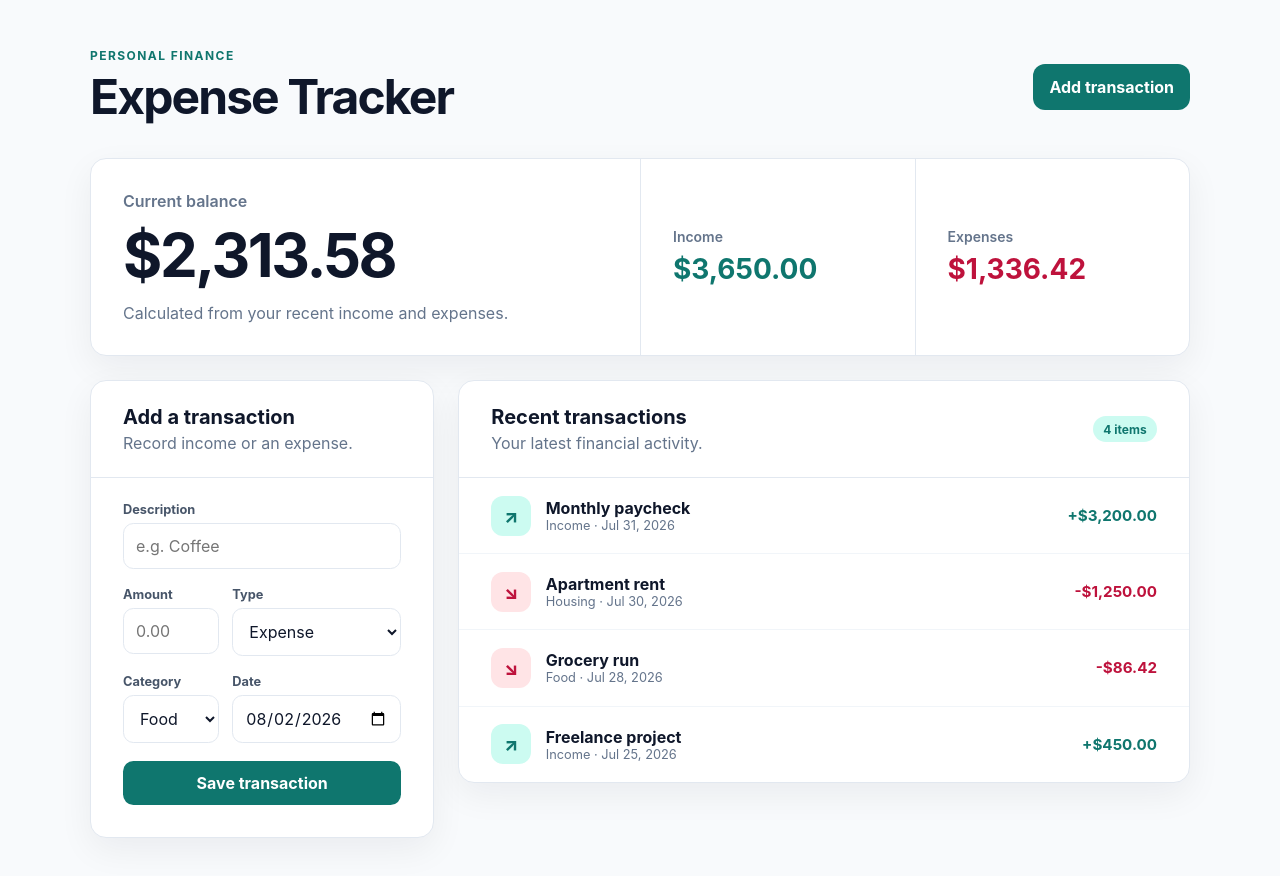
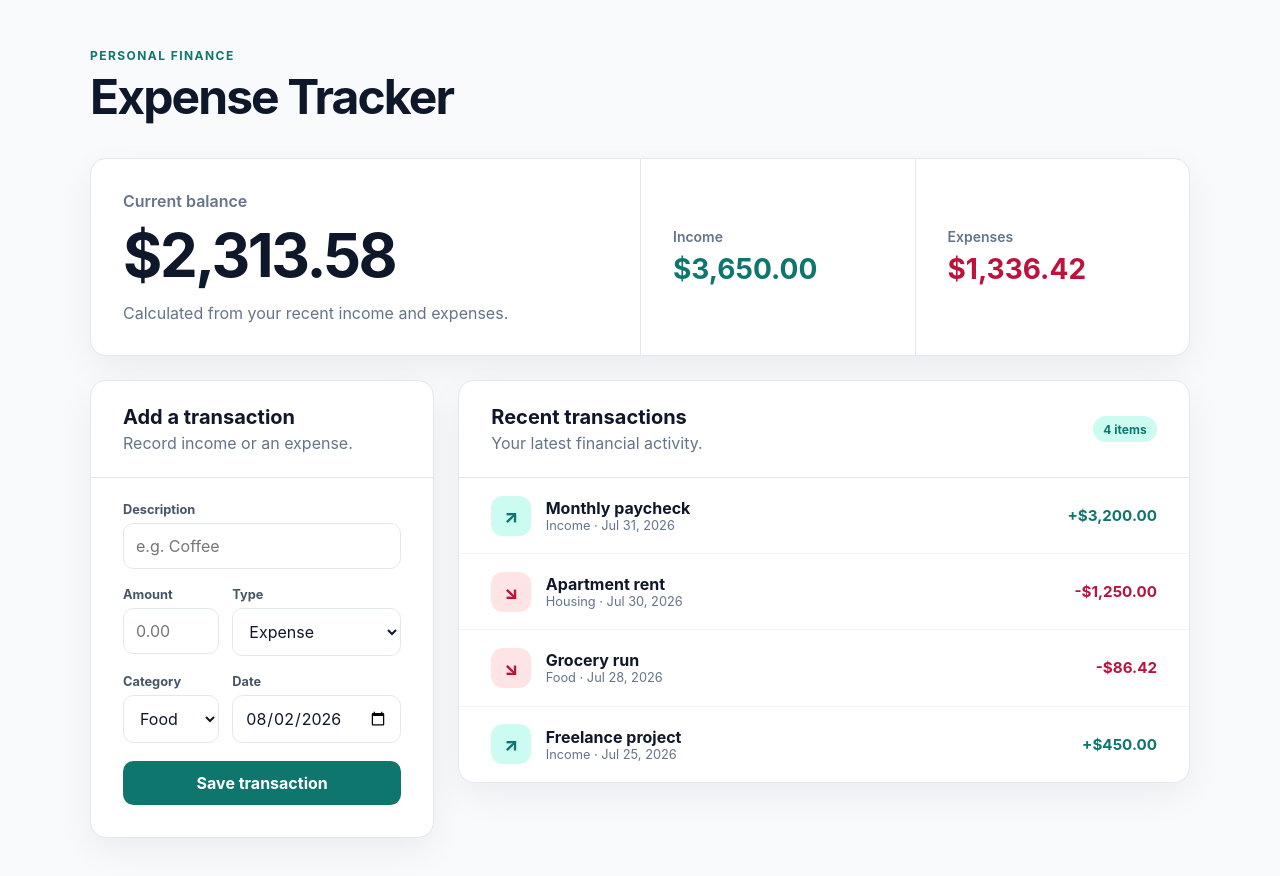
Before and after one commit to navinrtnk/personal-expense-tracker, a React (Vite) app: page / in a window 1280 px wide. Shown: the top 876 px of the page. Built offline with nearby package versions, Linux system fonts and the light colour scheme.

Commit message:
refactor: remove redundant header action

```diff
--- a/src/App.css
+++ b/src/App.css
@@ -32,26 +32,6 @@ h1 {
   margin-bottom: 0;
   font-size: clamp(2rem, 5vw, 3rem);
   letter-spacing: -0.04em;
-}
-
-.primary-button {
-  border: 0;
-  border-radius: 0.75rem;
-  padding: 0.8rem 1rem;
-  color: #ffffff;
-  background: #0f766e;
-  font: inherit;
-  font-weight: 700;
-  cursor: pointer;
-}
-
-.primary-button:hover {
-  background: #115e59;
-}
-
-.primary-button:focus-visible {
-  outline: 3px solid #5eead4;
-  outline-offset: 3px;
 }
 
 main {
@@ -318,10 +298,6 @@ main {
     flex-direction: column;
   }
 
-  .primary-button {
-    width: 100%;
-  }
-
   .summary {
     grid-template-columns: 1fr;
   }
--- a/src/App.jsx
+++ b/src/App.jsx
@@ -50,10 +50,6 @@ function App() {
     ])
   }
 
-  function focusTransactionForm() {
-    descriptionInputRef.current?.focus()
-  }
-
   return (
     <div className="app-shell">
       <header className="app-header">
@@ -61,13 +57,6 @@ function App() {
           <p className="eyebrow">Personal finance</p>
           <h1>Expense Tracker</h1>
         </div>
-        <button
-          className="primary-button"
-          type="button"
-          onClick={focusTransactionForm}
-        >
-          Add transaction
-        </button>
       </header>
 
       <main>
```
Also changed, not shown: 2 other files (tests, documents, lock files or other folders).
